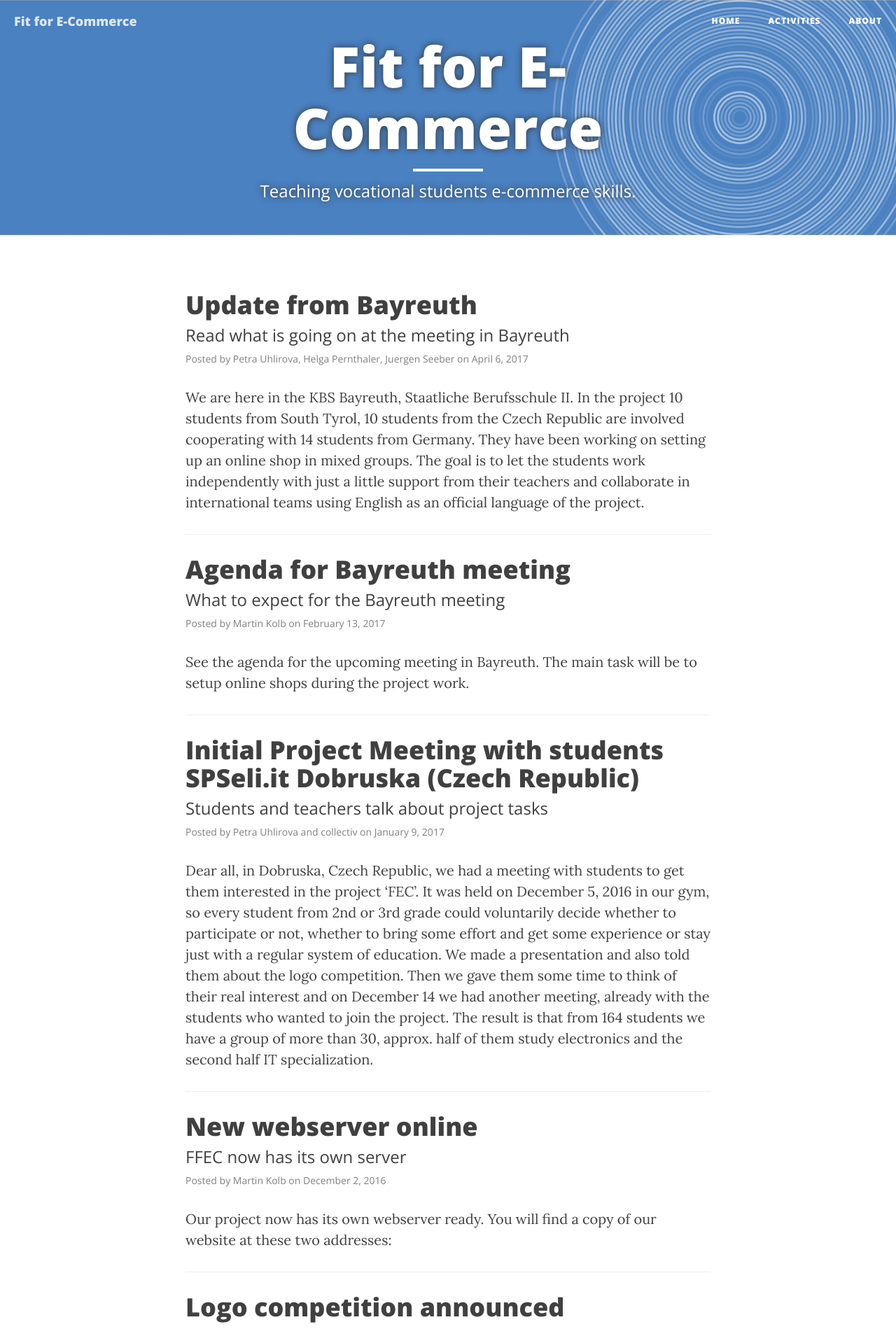
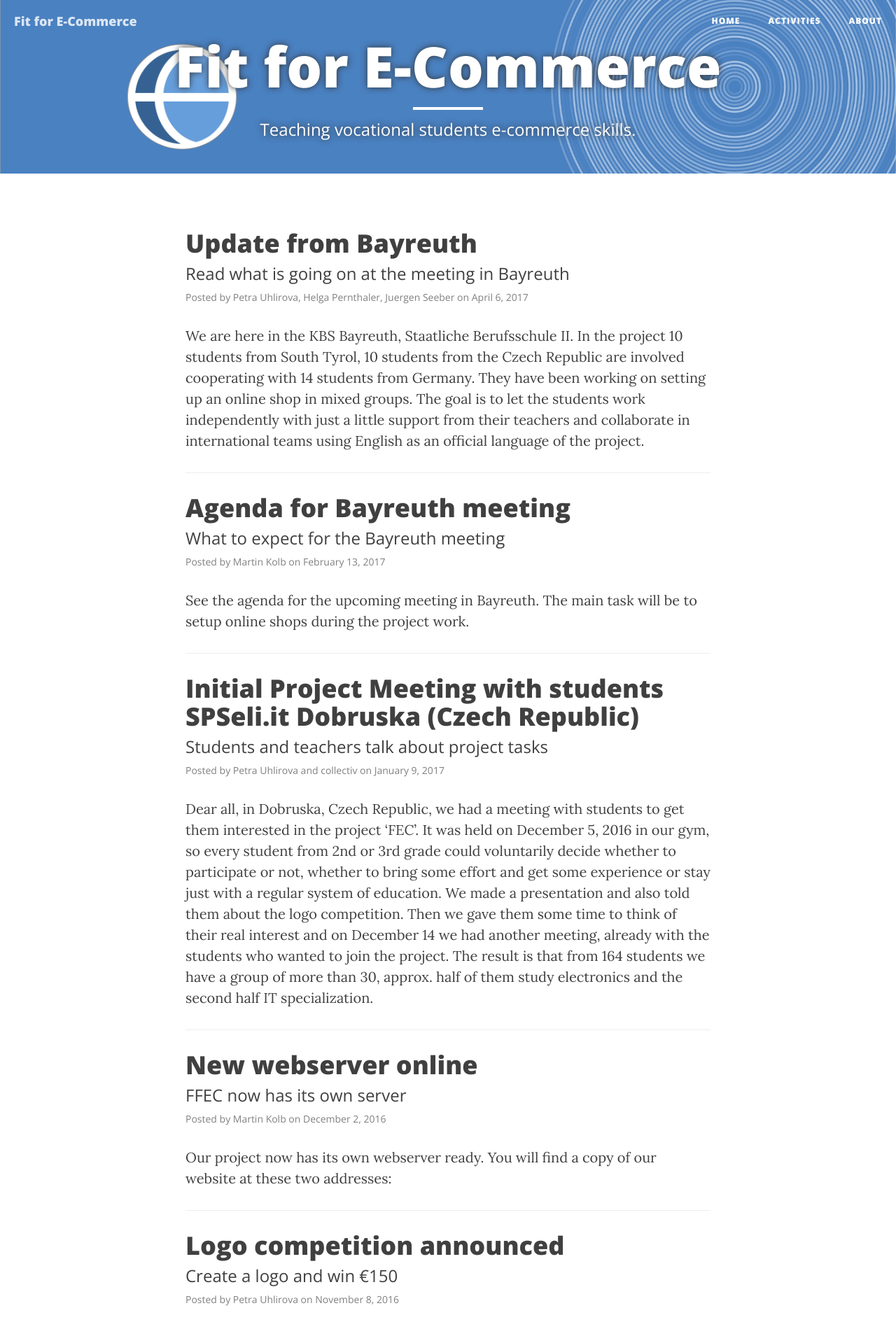
Before and after one commit to fitforecommerce/fitforecommerce.github.io, a Jekyll site: the page built from index.html, in a window 1280 px wide. Shown: the top 1899 px of the page at 70% size. Built offline with Jekyll 4.4.1, drawn with Linux system fonts in a browser that asks for light colours; nearby versions of some CDN libraries; the list of posts is cut into pages by our own code; comment, search, counter and statistics services are not loaded.

Commit message:
change top layout

```diff
--- a/_layouts/page.html
+++ b/_layouts/page.html
@@ -4,9 +4,10 @@ layout: default
 
 <!-- Page Header -->
 <header class="intro-header" style="background-image: url('{{ site.baseurl }}/{% if page.header-img %}{{ page.header-img }}{% else %}{{ site.header-img }}{% endif %}')">
+		<img src="/img/fec_logo.png" style="position: absolute; width: 10em; top: 1.6em; left: 8em;">
     <div class="container">
         <div class="row">
-            <div class="col-lg-8 col-lg-offset-2 col-md-10 col-md-offset-1">
+            <div class="col-lg-12 col-md-12 ">
                 <div class="site-heading">
                     <h1>{% if page.title %}{{ page.title }}{% else %}{{ site.title }}{% endif %}</h1>
                     <hr class="small">
```
